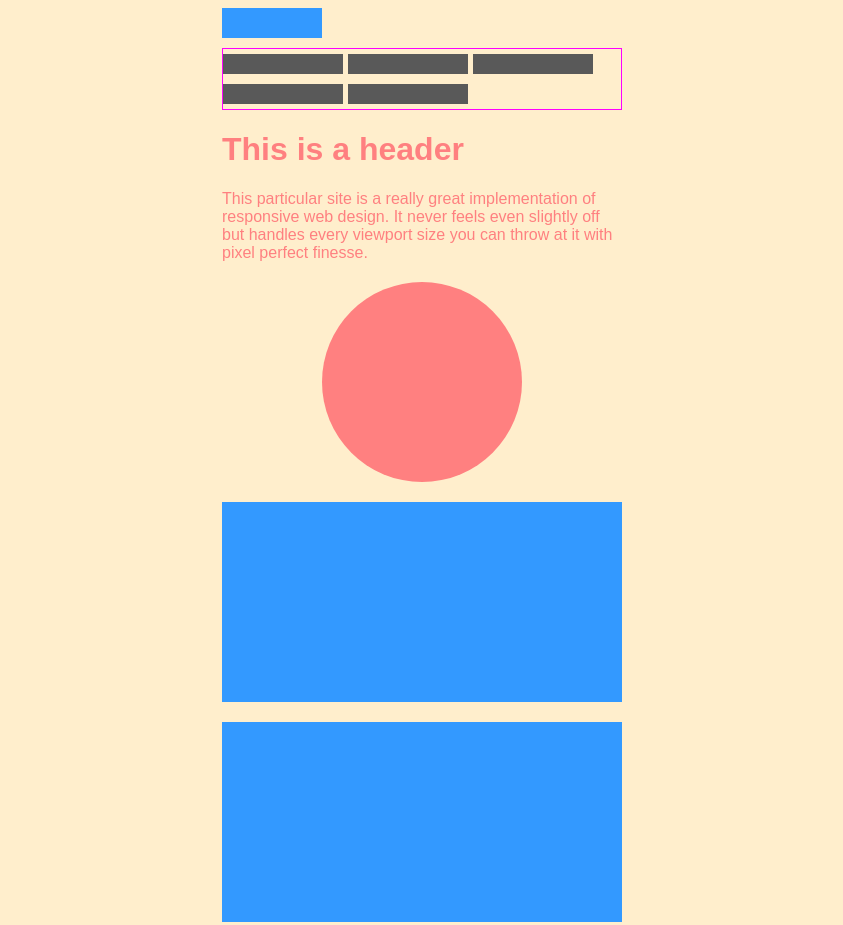
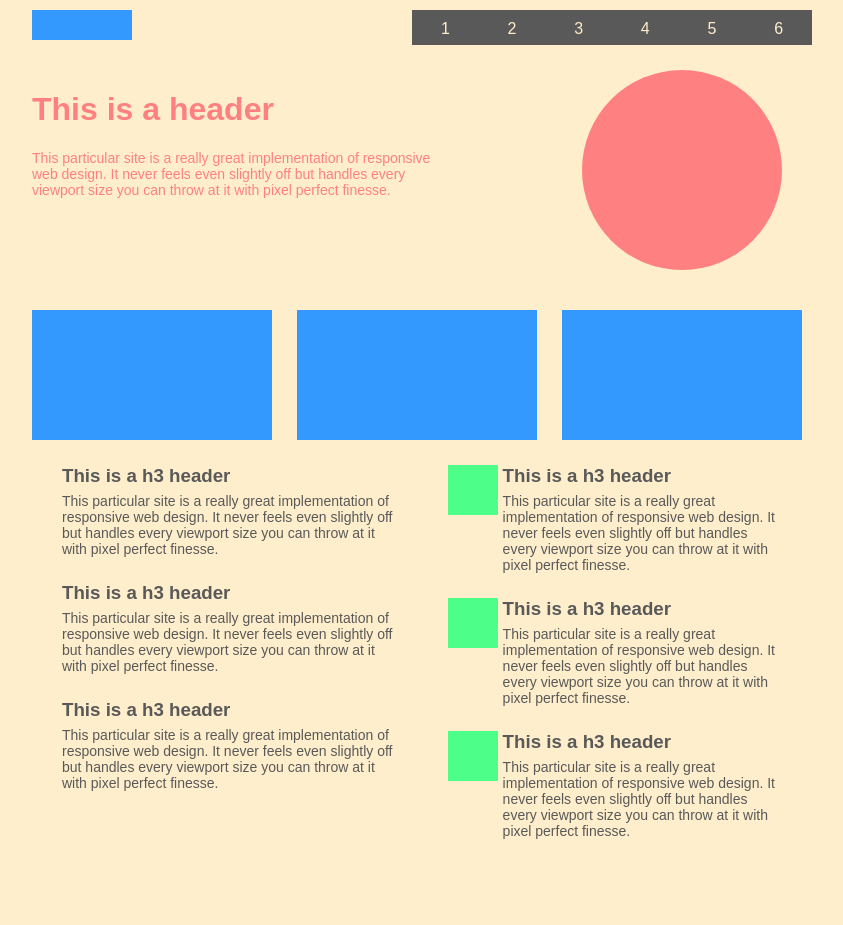
Before and after one commit to hiitsdustindavis/column-flip, a plain HTML site: page index.html in a window 1280 px wide. Shown: the top 925 px of the page, without its empty margins (218-1061 px from the left). After the commit the page ends 851 px from the top, so only its background shows below. Drawn offline with Linux system fonts and the light colour scheme.

Commit message:
place elements in tablet view

```diff
--- a/css/styles.css
+++ b/css/styles.css
@@ -8,6 +8,8 @@
 body {
   background-color: #ffeecc;
   font-family: sans-serif;
+  margin: 0;
+  padding: 0;
 }
 .logo {
   background-color: #3399ff;
@@ -15,6 +17,9 @@ body {
 .nav li{
   background-color: #595959;
   list-style: none;
+  padding: auto auto;
+  text-align: center;
+  color: #ffeecc;
 }
 ul {
   margin: 0;
@@ -26,9 +31,13 @@ ul {
 .box {
   background-color: #3399ff;
 }
+.pro-photo {
+  background-color: #4dff88;
+}
 @media only screen and (min-width: 400px) {
   .container {
     width: 400px;
+    padding: 10px;
     margin: 0 auto;
   }
   .logo {
@@ -38,16 +47,16 @@ ul {
 
   .nav {
     width: 100%;
-    margin: 10px 0 0px 0;
-    border: 1px solid magenta;
+    margin: 10px 0 0 0;
+    /*border: 1px solid magenta;*/
     overflow: auto;
   }
 
   .nav li {
     padding: 10px;
-    width: 120px;
-    height: 15px;
-    margin: 5px 5px 5px 0 ;
+    width: 33%;
+    height: 35px;
+    margin: 0 0 0 0 ;
     display: inline;
     float: left;
   }
@@ -69,10 +78,87 @@ ul {
   }
 }
 
-/*@media only screen and (min-width: 800px) {
+@media only screen and (min-width: 800px) {
+  .container {
+    width: 800px;
+    padding: 10px;
+    margin: 0 auto;
+  }
+  .logo {
+    float: left;
+  }
+  .nav {
+    width: 400px;
+    float: right;
+    margin: 0;
+    padding: 0;
+    /*border: 1px solid orange;*/
+  }
+  .nav li {
+    width: 16.66666666667%;
+    float: left;
+    margin: 0;
 
+  }
+  .header {
+    width: 100%;
+    margin: 60px auto 40px auto;
+  }
+  .header-text {
+    float: left;
+    width: 400px;
+  }
+  .circle {
+    float: right;
+    margin: 0 30px 0 0;
+    /*display: inline;*/
+  }
+  .media {
+    width: 800px;
+    margin: 300px 0 0 0;
+    /*border: 1px solid magenta;*/
+    overflow: auto;
+  }
+  .box {
+    width: 240px;
+    height: 130px;
+    margin: 0 25px 0 0;
+    float: left;
+  }
+  #box3 {
+    margin: 0 0 0 0;
+  }
+  .articles {
+    width: 48%;
+    float: left;
+    padding: 0 10px 0 30px;
+    color: #595959;
+  }
+  .profiles {
+    width: 48%;
+    float: right;
+    padding: 0 30px 0 10px;
+    color: #595959;
+  }
+  p {
+    font-size: 14px;
+    margin: 6px 0 12px 0;
+  }
+  h3 {
+    margin: 25px 0 0 0;
+    padding: 0;
+  }
+  .pro-photo {
+    width: 50px;
+    height: 50px;
+    float: left;
+    margin: 0 5px 60px 0;
+  }
+  .pro-photo h3 p{
+    float: left;
+  }
 }
 
 @media only screen and (min-width: 1200px) {
 
-}*/
+}
--- a/index.html
+++ b/index.html
@@ -11,16 +11,19 @@
       </div>
       <div class="nav">
         <ul>
-          <li></li>
-          <li></li>
-          <li></li>
-          <li></li>
-          <li></li>
+          <li>1</li>
+          <li>2</li>
+          <li>3</li>
+          <li>4</li>
+          <li>5</li>
+          <li>6</li>
         </ul>
       </div>
       <div class="header">
+        <div class="header-text">
           <h1>This is a header</h1>
           <p>This particular site is a really great implementation of responsive web design. It never feels even slightly off but handles every viewport size you can throw at it with pixel perfect finesse.</p>
+        </div>
         <div class="circle">
         </div>
       </div>
@@ -48,19 +51,21 @@
       </div>
       <div class="profiles">
         <div class="profile" id="profile1">
+          <div class="pro-photo"></div>
+          <div class="profile-text">
             <h3>This is a h3 header</h3>
             <p>This particular site is a really great implementation of responsive web design. It never feels even slightly off but handles every viewport size you can throw at it with pixel perfect finesse.</p>
-          <div class="pro-photo"></div>
+          </div>
         </div>
         <div class="profile" id="profile2">
+          <div class="pro-photo"></div>
           <h3>This is a h3 header</h3>
           <p>This particular site is a really great implementation of responsive web design. It never feels even slightly off but handles every viewport size you can throw at it with pixel perfect finesse.</p>
-          <div class="pro-photo"></div>
         </div>
         <div class="profile" id="profile3">
+          <div class="pro-photo"></div>
           <h3>This is a h3 header</h3>
           <p>This particular site is a really great implementation of responsive web design. It never feels even slightly off but handles every viewport size you can throw at it with pixel perfect finesse.</p>
-          <div class="pro-photo"></div>
         </div>
       </div>
     </div>
```
Lines whose indentation alone changed are shown as unchanged.
